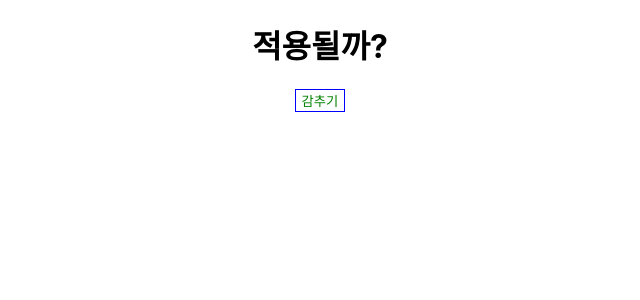
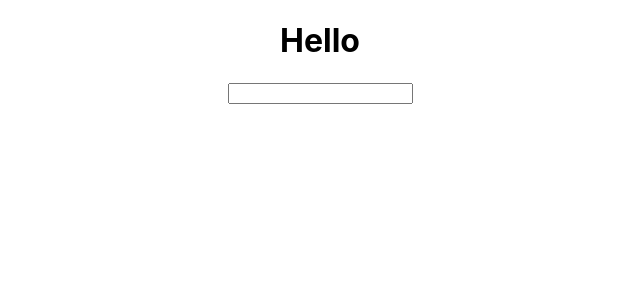
Before and after one commit to dev-connor/Node.js_web_programming_package_online_FE, a React (Create React App) app: page / in a window 1280 px wide. Shown: the top 300 px of the page, without its empty margins (320-960 px from the left). Built offline with nearby package versions, Linux system fonts and the light colour scheme.

Commit message:
CH03_16. input 상태 관리와 useRef - input 글자에 따라 텍스트 바꾸기

```diff
--- a/src/App.js
+++ b/src/App.js
@@ -6,18 +6,17 @@ import { useState } from "react";
 import MainHeader from "./components/MainHeader";
 
 function App() {
-  const [text, setText] = useState("감추기")
+  const [text, setText] = useState("Hello");
 
-  const buttonClick = () => {
-    text === "감추기" ? setText("보이기") : setText("감추기")
-  }
+  const onChange = (e) => {
+    const inputText = e.target.value;
+    setText(inputText);
+  };
 
   return (
     <div className="App">
-      <h1>적용될까?</h1>
-      {text === "보이기" && <MainHeader text="hello"></MainHeader>}
-
-      <button onClick={() => {buttonClick()}}>{text}</button>
+      <h1>{text}</h1>
+      <input onChange={onChange}></input>
     </div>
   );
 }
```
